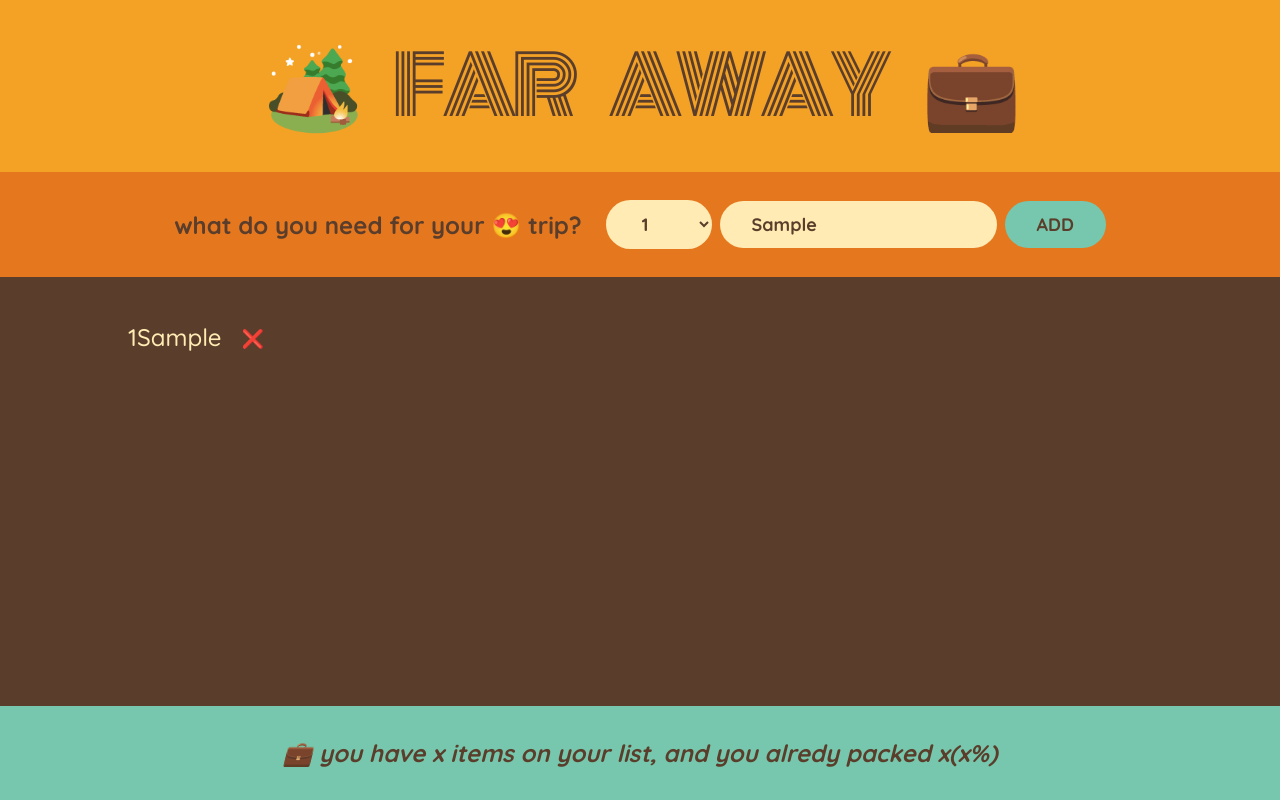
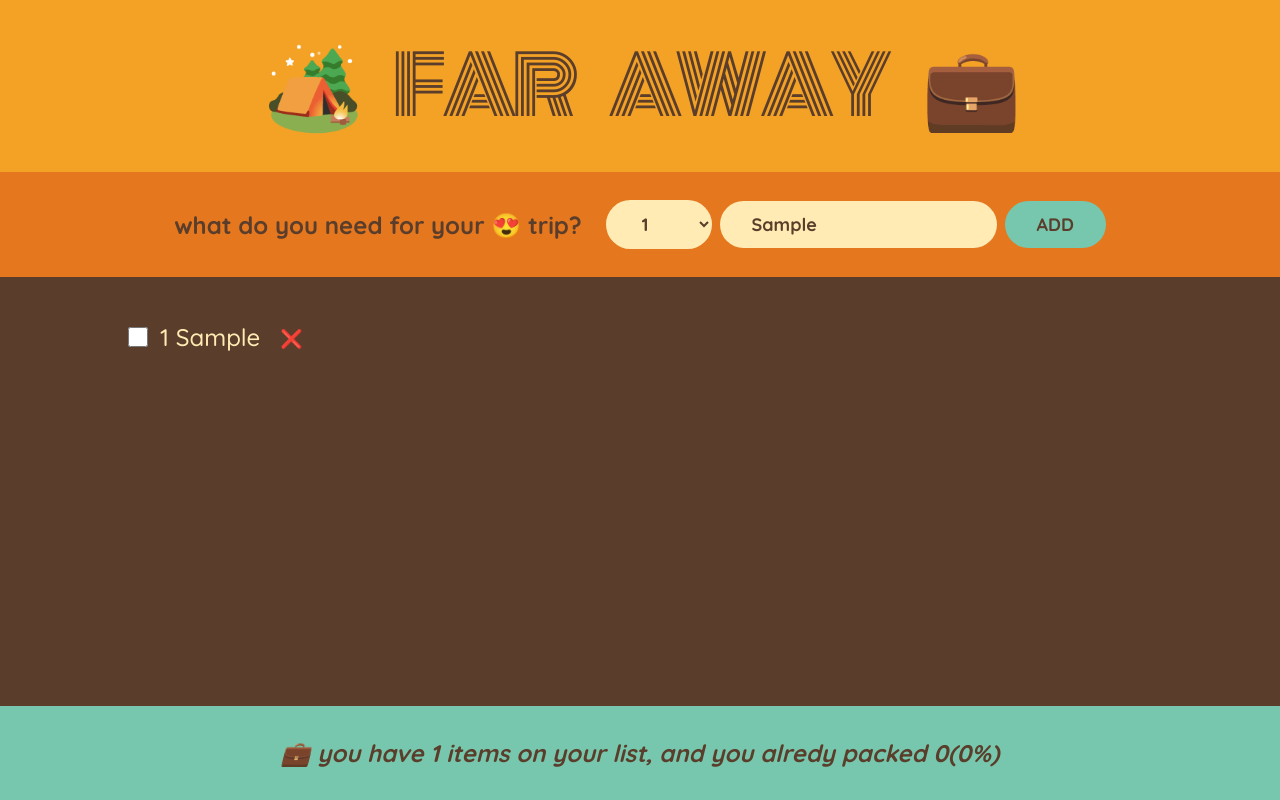
Before and after one commit to IT22897008-KavinduTheekshana/travel-list, a React (Create React App) app: page / in a window 1280 px wide. Both pictures are taken after typing "Sample" into the empty fields and a click on the button "ADD". Built offline with nearby package versions, Linux system fonts and the light colour scheme.

Commit message:
calculating statistics

```diff
--- a/src/App.js
+++ b/src/App.js
@@ -11,12 +11,24 @@ export default function App() {
     setItems((items) => items.filter((item) => item.id !== id));
   }
 
+  function habdleToggleItem(id) {
+    setItems((items) =>
+      items.map((item) =>
+        item.id === id ? { ...item, packed: !item.packed } : item
+      )
+    );
+  }
+
   return (
     <div className="app">
       <Logo />
       <Form onAddItems={handleAddItem} />
-      <PackingList items={items} onDeleteItem={handleDeleteItem} />
-      <Stats />
+      <PackingList
+        items={items}
+        onDeleteItem={handleDeleteItem}
+        onToggleItem={habdleToggleItem}
+      />
+      <Stats items={items} />
     </div>
   );
 }
@@ -67,34 +79,57 @@ function Form({ onAddItems }) {
   );
 }
 
-function PackingList({ items, onDeleteItem }) {
+function PackingList({ items, onDeleteItem, onToggleItem }) {
   return (
     <div className="list">
       <ul>
         {items.map((item) => (
-          <Item item={item} onDeleteItem={onDeleteItem} key={item.id} />
+          <Item
+            item={item}
+            onDeleteItem={onDeleteItem}
+            onToggleItem={onToggleItem}
+            key={item.id}
+          />
         ))}
       </ul>
     </div>
   );
 }
 
-function Item({ item, onDeleteItem }) {
+function Item({ item, onDeleteItem, onToggleItem }) {
   return (
     <li>
+      <input
+        type="checkbox"
+        value={item.packed}
+        onChange={() => onToggleItem(item.id)}
+      />
       <span style={item.packed ? { textDecoration: "line-through" } : {}}>
-        {item.quantity}
-        {item.description}
+        {item.quantity} {item.description}
       </span>
       <button onClick={() => onDeleteItem(item.id)}>❌</button>
     </li>
   );
 }
 
-function Stats() {
+function Stats({ items }) {
+  if (!items.length)
+    return (
+      <p className="stats">
+        <em>Start adding some items to your packing list🚀</em>
+      </p>
+    );
+  const numItems = items.length;
+  const numPackedItems = items.filter((item) => item.packed).length;
+  const percentage = Math.round((numPackedItems / numItems) * 100);
   return (
     <footer className="stats">
-      <em>💼 you have x items on your list, and you alredy packed x(x%)</em>
+      <em>
+        {percentage === 100
+          ? "You got everything! Ready to go ✈️"
+          : `💼 you have ${numItems} items on your list, and you
+        alredy packed ${numPackedItems}(${percentage}%)`}
+      </em>
     </footer>
   );
 }
```
